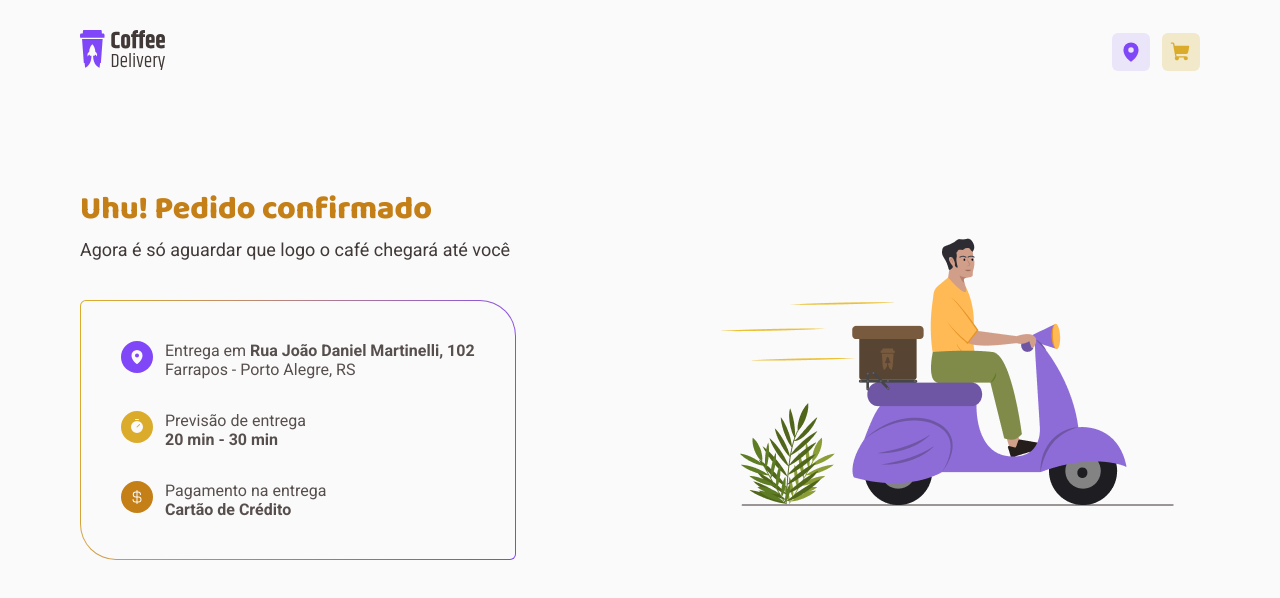
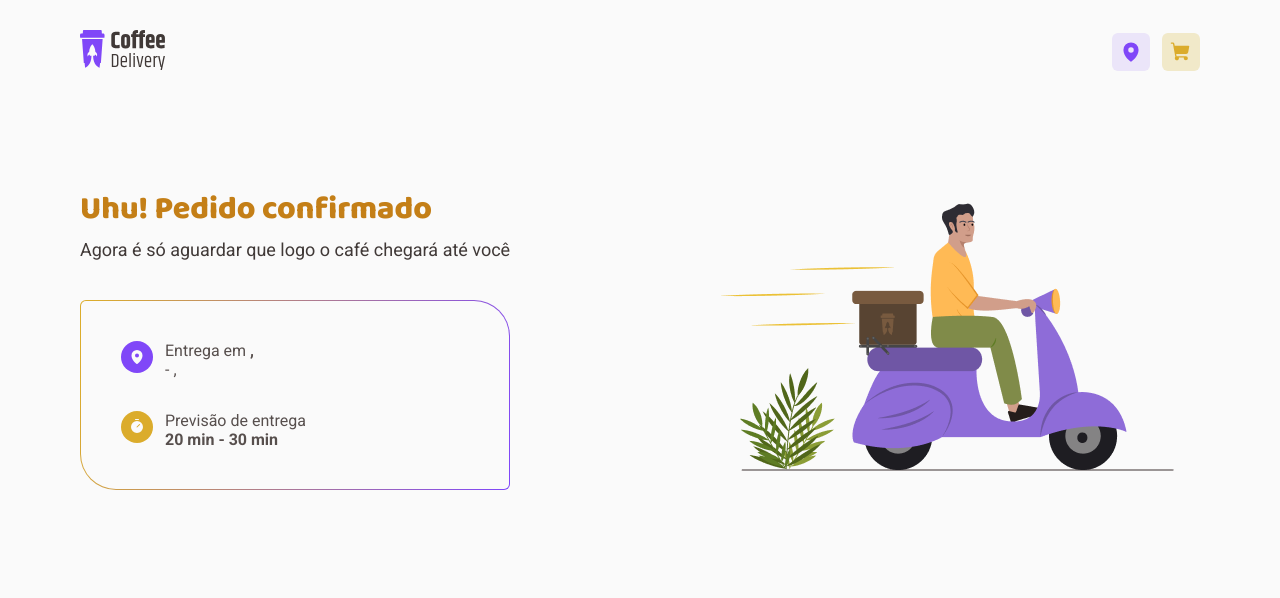
Before and after one commit to kevenpacheco/coffee-delivery, a React (Vite) app: page /success in a window 1280 px wide. Shown: the top 598 px of the page. Built offline with nearby package versions, Linux system fonts and the light colour scheme.

Commit message:
feat (Success page): show current order data

```diff
--- a/src/pages/Success/index.tsx
+++ b/src/pages/Success/index.tsx
@@ -7,8 +7,19 @@ import {
   Title,
 } from "./styles";
 import { CurrencyDollar, MapPin, Timer } from "phosphor-react";
+import { OrderDetailsContext } from "../../contexts/OrderDetailsContext";
+import { useContext } from "react";
+
+const PAYMENT_MAPPER = {
+  CREDIT_CARD: "Cartão de Crédito",
+  DEBIT_CARD: "Cartão de Débito",
+  MONEY: "Dinheiro",
+};
 
 export function Success() {
+  const { address, paymentType } = useContext(OrderDetailsContext);
+  const { street, number, city, district, uf } = address;
+
   return (
     <Container>
       <div>
@@ -26,9 +37,9 @@ export function Success() {
 
               <div>
                 <p>
-                  Entrega em <strong>Rua João Daniel Martinelli, 102</strong>
+                  Entrega em <strong>{`${street}, ${number}`}</strong>
                 </p>
-                <p>Farrapos - Porto Alegre, RS</p>
+                <p>{`${district} - ${city}, ${uf}`}</p>
               </div>
             </DetailContainer>
 
@@ -45,6 +56,7 @@ export function Success() {
               </div>
             </DetailContainer>
 
+            {paymentType ? (
               <DetailContainer>
                 <div>
                   <CurrencyDollar weight="fill" />
@@ -53,10 +65,11 @@ export function Success() {
                 <div>
                   <p>Pagamento na entrega</p>
                   <p>
-                  <strong>Cartão de Crédito</strong>
+                    <strong>{PAYMENT_MAPPER[paymentType]}</strong>
                   </p>
                 </div>
               </DetailContainer>
+            ) : null}
           </DetailsContainer>
         </div>
 
```
Lines whose indentation alone changed are shown as unchanged.
